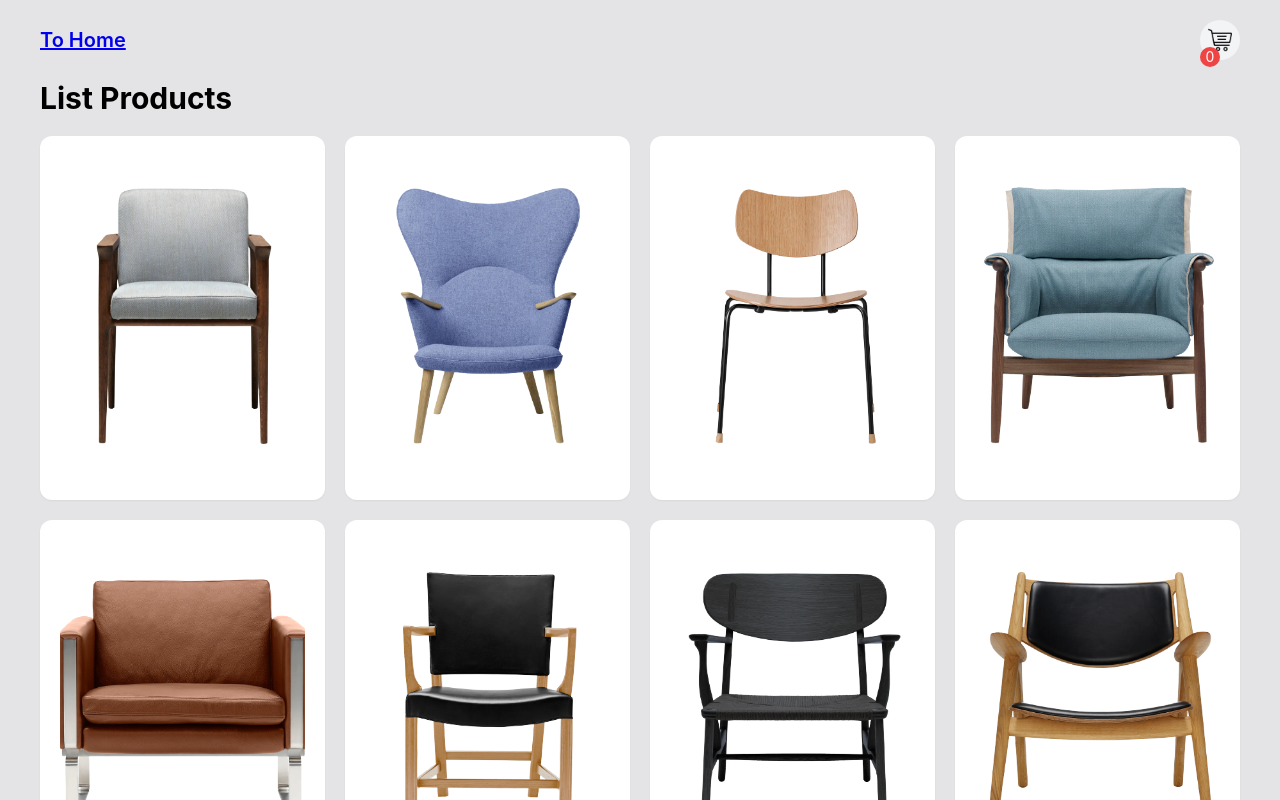
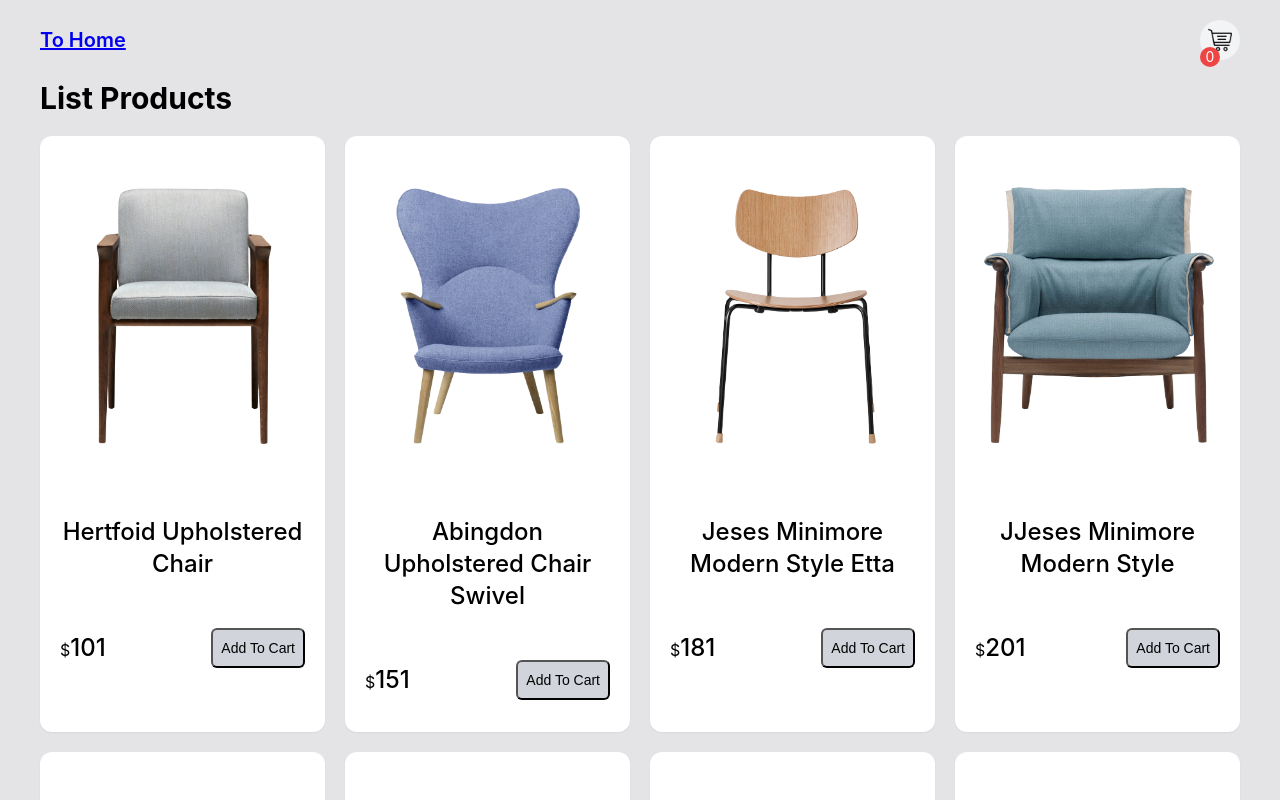
Before and after one commit to 0trava/Shopping-cart-react, a React (Create React App) app: page / in a window 1280 px wide. Shown: the top 800 px of the page. Built offline with nearby package versions, Linux system fonts and the light colour scheme.

Commit message:
add cart info + btn

```diff
--- a/src/components/productCart.jsx
+++ b/src/components/productCart.jsx
@@ -1,16 +1,24 @@
 import React from 'react';
 import { Link } from 'react-router-dom';
 
-const ProductCart = (props) => {
-    const {id, name, price, image, slug} = props.data;
+const ProductCart = (data) => {
+    const {id, name, price, image, slug} = data.data;
 
 
   return (
     <div className='bg-white p-5 rounded-xl shadow-sm'>
         <Link to={slug}>
             <img src={image} alt="" className='w-full h-80 object-cover object-top drop-shadow-[0_80px_30px_#0007]'/>
-
         </Link>
+        <h3 className='text-2xl py-3 text-center font-medium'>{name}</h3>
+        <div className='flex justify-between items-center'>
+            <p>
+                $<span className='text-2xl font-medium'>{price}</span>
+            </p>
+            <button className='bg-gray-300 p-2 rounded-md text-sm hover:bg-gray-400'>
+                Add To Cart
+            </button>
+        </div>
 
 
     </div>
```
